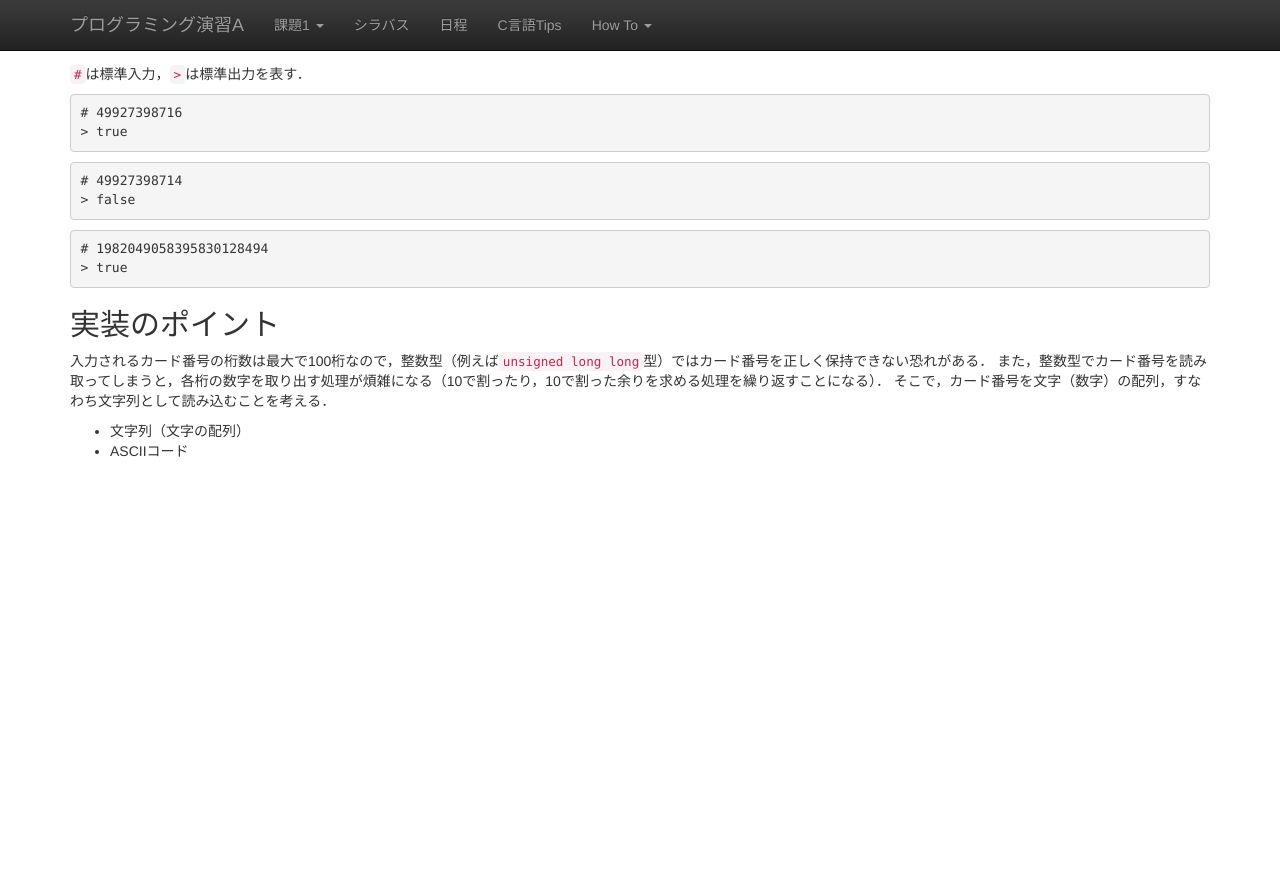
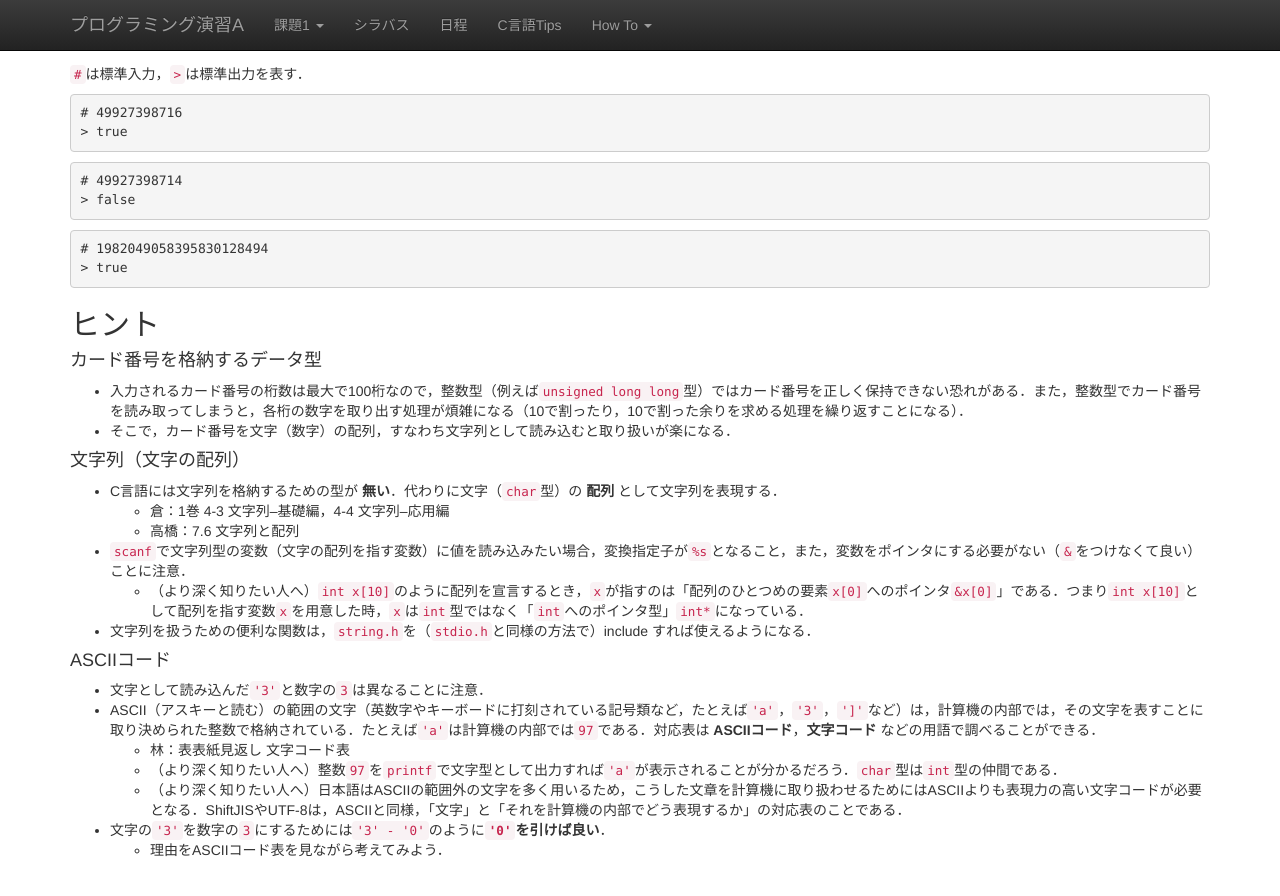
Before and after one commit to ecei-tohoku/ppa-public, a Jekyll site: the page built from kadai1/p15.md, in a window 1280 px wide and 900 px high, scrolled down 578 px. Shown: the top 896 px of the window. Built offline with Jekyll 4.4.1, drawn with Linux system fonts in a browser that asks for light colours; nearby versions of some CDN libraries; formulas are drawn with MathJax 3; before the commit the page ends 1079 px from its top, so only the background shows below that.

Commit message:
add: ヒント (課題1-5)

````diff
--- a/kadai1/p15.md
+++ b/kadai1/p15.md
@@ -41,11 +41,24 @@ Luhnアルゴリズムで正当性を検証し，
 > true
 ```
 
-## 実装のポイント
+## ヒント
+#### カード番号を格納するデータ型
+- 入力されるカード番号の桁数は最大で100桁なので，整数型（例えば`unsigned long long`型）ではカード番号を正しく保持できない恐れがある．また，整数型でカード番号を読み取ってしまうと，各桁の数字を取り出す処理が煩雑になる（10で割ったり，10で割った余りを求める処理を繰り返すことになる）．
+- そこで，カード番号を文字（数字）の配列，すなわち文字列として読み込むと取り扱いが楽になる．
 
-入力されるカード番号の桁数は最大で100桁なので，整数型（例えば`unsigned long long`型）ではカード番号を正しく保持できない恐れがある．
-また，整数型でカード番号を読み取ってしまうと，各桁の数字を取り出す処理が煩雑になる（10で割ったり，10で割った余りを求める処理を繰り返すことになる）．
-そこで，カード番号を文字（数字）の配列，すなわち文字列として読み込むことを考える．
+#### 文字列（文字の配列）
+- C言語には文字列を格納するための型が **無い**．代わりに文字（`char`型）の **配列** として文字列を表現する．
+    - 倉：1巻 4-3 文字列--基礎編，4-4 文字列--応用編
+    - 高橋：7.6 文字列と配列
+- `scanf`で文字列型の変数（文字の配列を指す変数）に値を読み込みたい場合，変換指定子が`%s`となること，また，変数をポインタにする必要がない（`&`をつけなくて良い）ことに注意．
+    - （より深く知りたい人へ）`int x[10]`のように配列を宣言するとき，`x`が指すのは「配列のひとつめの要素`x[0]`へのポインタ`&x[0]`」である．つまり`int x[10]`として配列を指す変数`x`を用意した時，`x`は`int`型ではなく「`int`へのポインタ型」`int*`になっている．
+- 文字列を扱うための便利な関数は，`string.h`を（`stdio.h`と同様の方法で）include すれば使えるようになる．
 
-+ 文字列（文字の配列）
-+ ASCIIコード
+#### ASCIIコード
+- 文字として読み込んだ`'3'`と数字の`3`は異なることに注意．
+- ASCII（アスキーと読む）の範囲の文字（英数字やキーボードに打刻されている記号類など，たとえば`'a'`，`'3'`，`']'`など）は，計算機の内部では，その文字を表すことに取り決められた整数で格納されている．たとえば`'a'`は計算機の内部では`97`である．対応表は **ASCIIコード**，**文字コード** などの用語で調べることができる．
+    - 林：表表紙見返し 文字コード表
+    - （より深く知りたい人へ）整数`97`を`printf`で文字型として出力すれば`'a'`が表示されることが分かるだろう．`char`型は`int`型の仲間である．
+    - （より深く知りたい人へ）日本語はASCIIの範囲外の文字を多く用いるため，こうした文章を計算機に取り扱わせるためにはASCIIよりも表現力の高い文字コードが必要となる．ShiftJISやUTF-8は，ASCIIと同様，「文字」と「それを計算機の内部でどう表現するか」の対応表のことである．
+- 文字の`'3'`を数字の`3`にするためには`'3' - '0'`のように**`'0'`を引けば良い**．
+    - 理由をASCIIコード表を見ながら考えてみよう．
````
